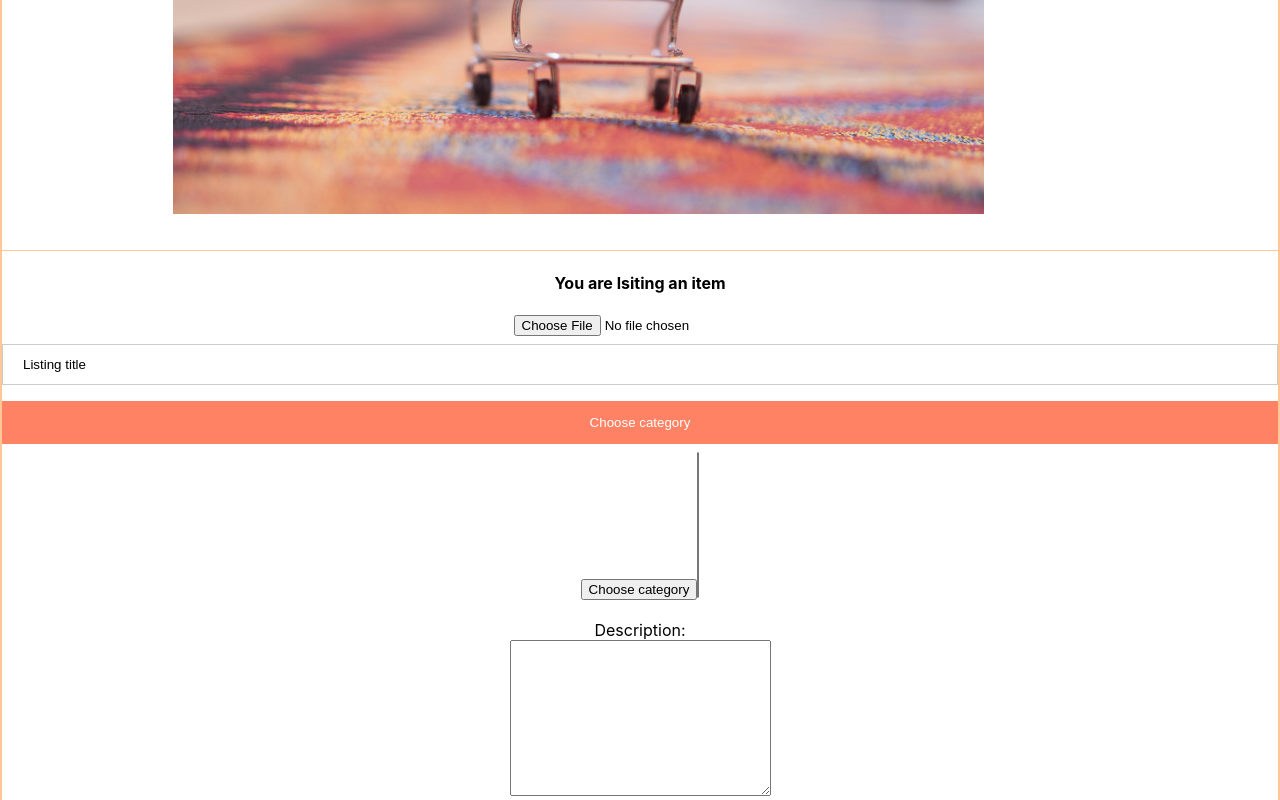
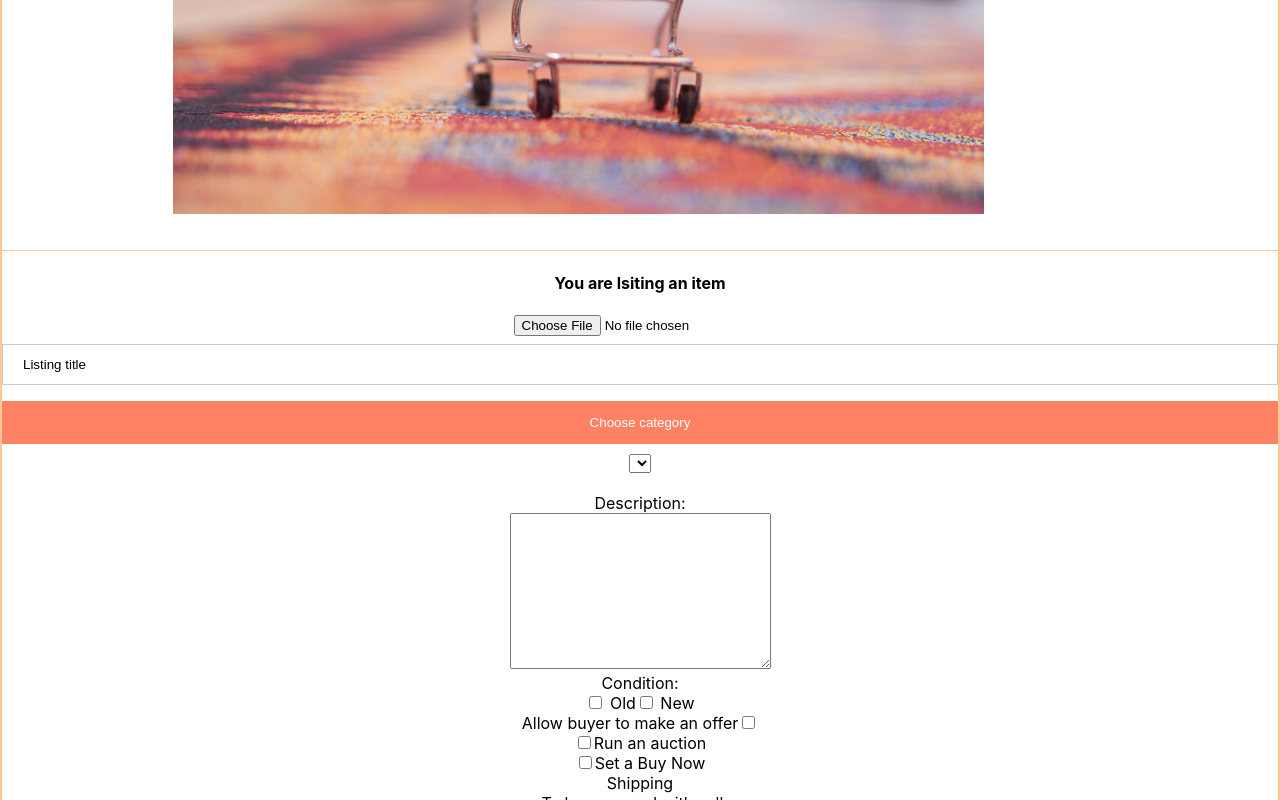
Before and after one commit to nicolefili270148612/fated_trades001, a React (Create React App) app: page /Sell.js in a window 1280 px wide. Shown: the part 382-1182 px from the top of the page. Built offline with nearby package versions, Linux system fonts and the light colour scheme.

Commit message:
Drop down button edited

```diff
--- a/src/components/Sell.js
+++ b/src/components/Sell.js
@@ -38,8 +38,8 @@ function sellpage() {
 
   <div class="dropdown">
   <button class="dropbtn">Choose category</button>
-<input type="button" id="category" name="category" value="Choose category" />
-<select id="category" name="category" size="9" multiple>
+
+<select id="category" name="category" >
     <div class="dropdown-content">
         <a href="sport">Sports</a>
        <a href="furniture">Furniture</a>
```
